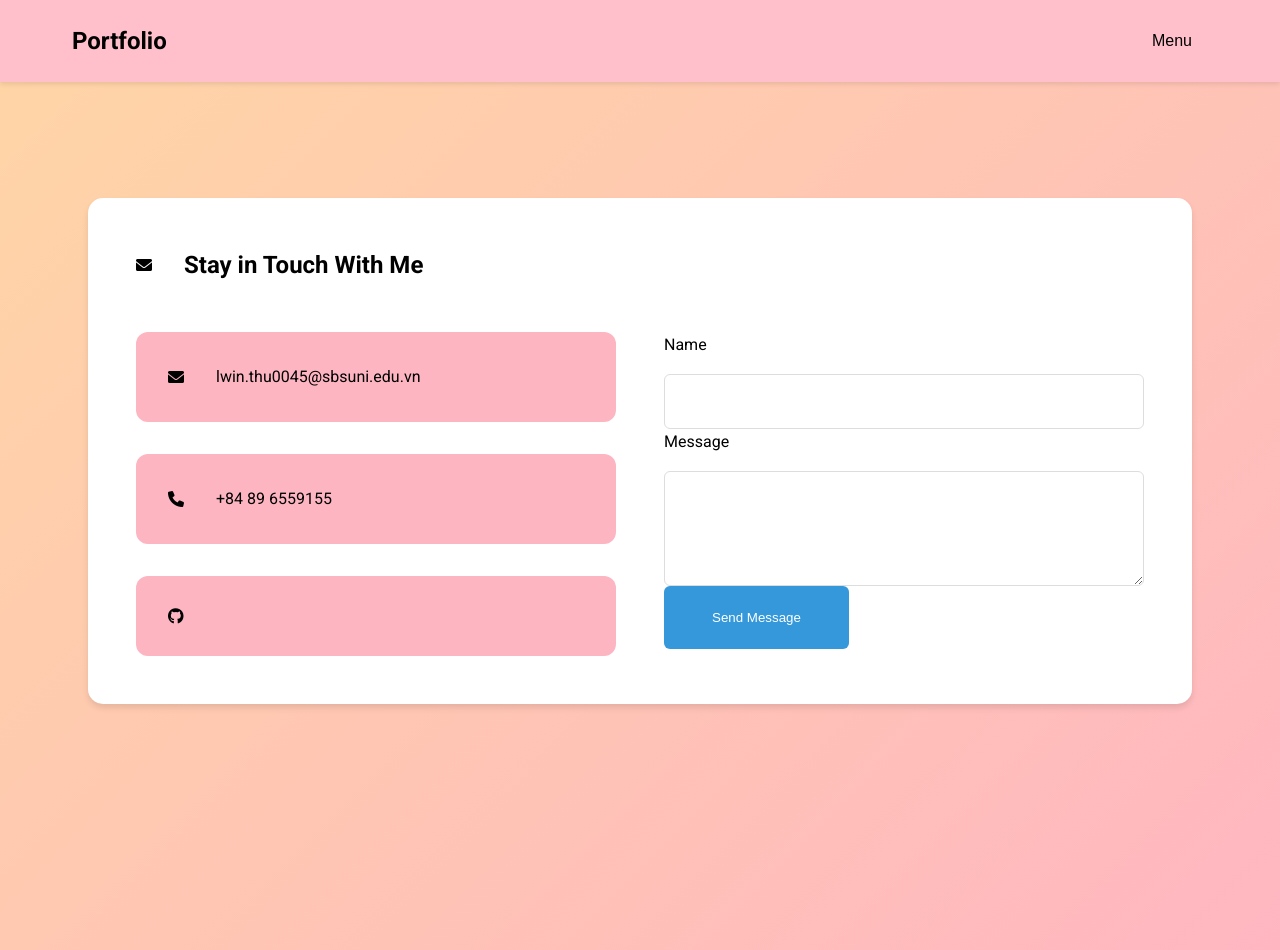
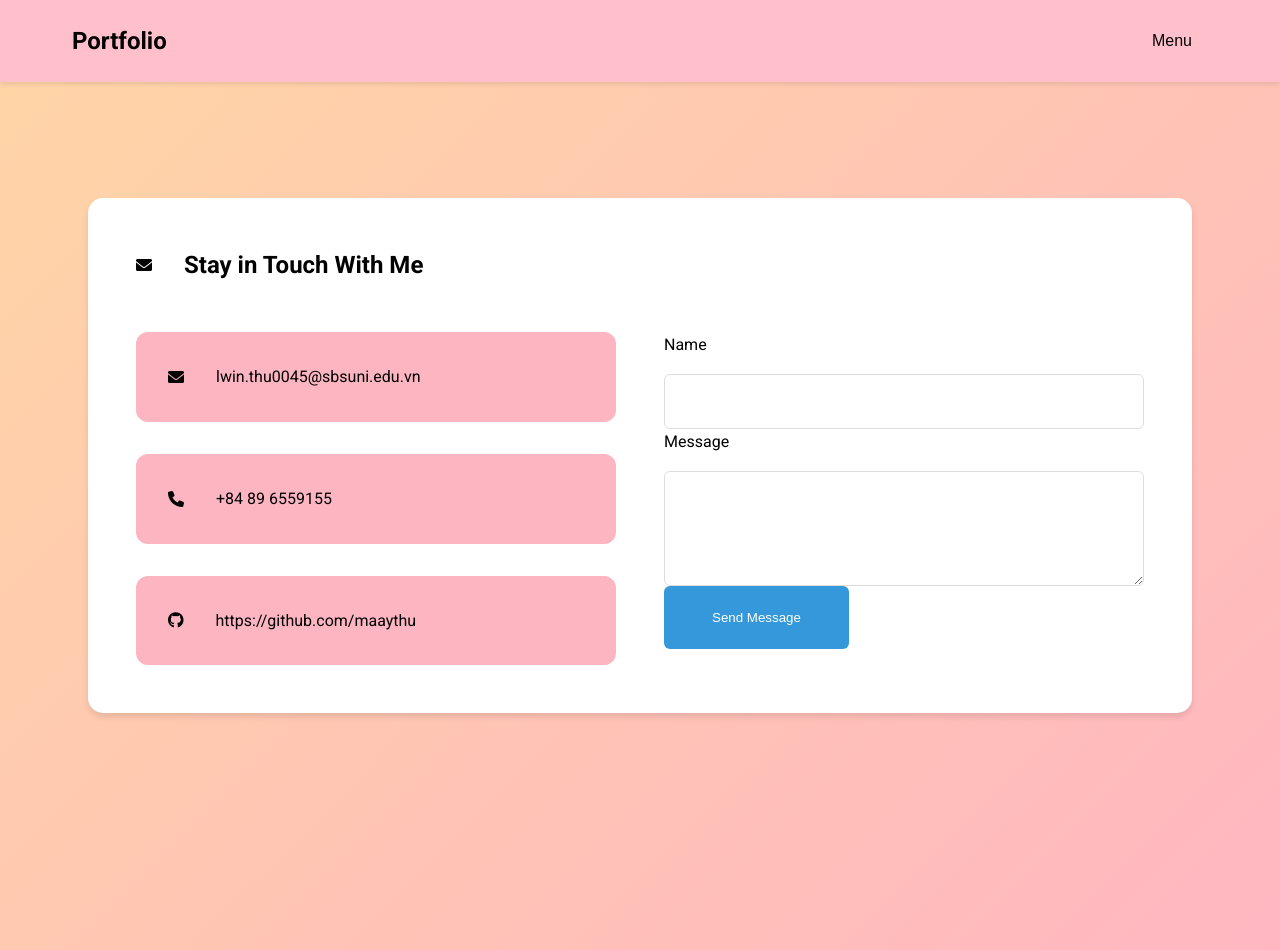
Before and after one commit to maaythu/maaythu_profile, a plain HTML site: page Contact.html in a window 1280 px wide. Drawn offline with Linux system fonts and the light colour scheme.

Commit message:
Add files via upload

```diff
--- a/Contact.html
+++ b/Contact.html
@@ -258,7 +258,7 @@ button:hover {
                     </div>
                     <div class="contact-item">
                         <i class="fab fa-github"></i>
-                        <span></span>
+                        <span>https://github.com/maaythu</span>
                     </div>
                 </div>
                 <form class="contact form">
```
